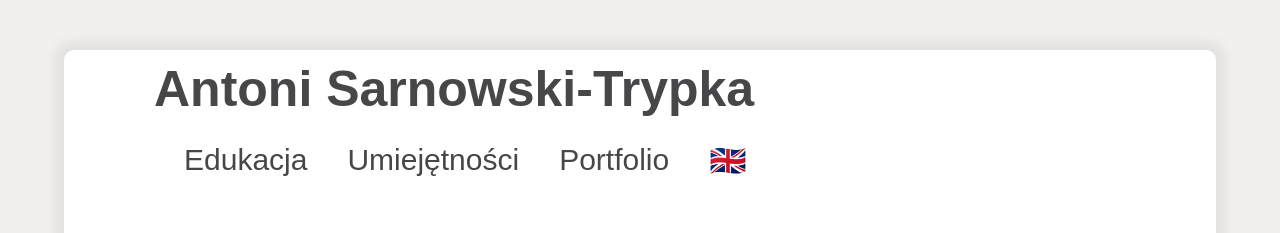
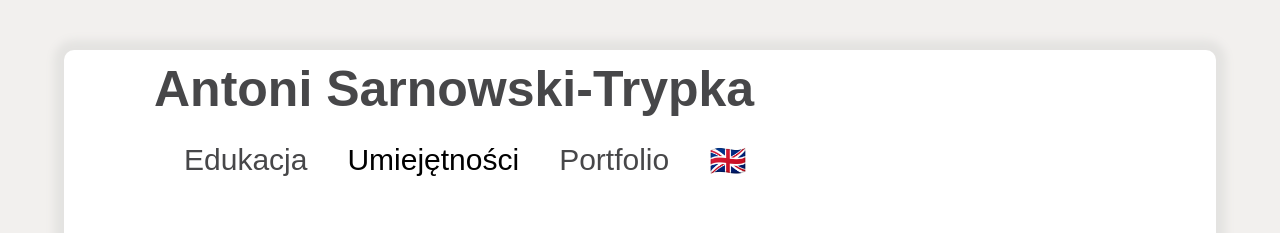
Before and after one commit to ant-st/myPortfolio, a React (Create React App) app: page /skills in a window 1280 px wide. Shown: the top 233 px of the page. Built offline with nearby package versions, Linux system fonts and the light colour scheme; a web font is replaced by a local one.

Commit message:
add NavLink

```diff
--- a/src/App/App.css
+++ b/src/App/App.css
@@ -7,6 +7,10 @@ html, body {
 a {
   color: #474749;
   text-decoration: none;
+}
+
+a.active {
+  color: black;
 }
 
 
--- a/src/App/App.js
+++ b/src/App/App.js
@@ -5,7 +5,7 @@ import {Skills, SkillsEN} from "../Skills/skills";
 import {Portfolio, PortfolioEN} from "../Portfolio/portfolio";
 import {Home, HomeEN} from "../Home/home";
 import AOS from 'aos';
-import {RouterProvider, createRoutesFromElements, Route, createBrowserRouter, Outlet, Link} from "react-router-dom";
+import {RouterProvider, createRoutesFromElements, Route, createBrowserRouter, Outlet, NavLink, Link} from "react-router-dom";
 import ErrorPage from "../errorPage";
 
 
@@ -34,9 +34,9 @@ function Root() {
                 <h1 id='navHome'><Link to="/">Antoni Sarnowski-Trypka</Link></h1>
                 <nav className="navBar">
                     <ul>
-                        <li id="navEdu"><Link to="edu">Edukacja</Link></li>
-                        <li id="navSkill"><Link to="skills">Umiejętności</Link></li>
-                        <li id="navPort"><Link to="port">Portfolio</Link></li>
+                        <li id="navEdu"><NavLink to="edu">Edukacja</NavLink></li>
+                        <li id="navSkill"><NavLink to="skills">Umiejętności</NavLink></li>
+                        <li id="navPort"><NavLink to="port">Portfolio</NavLink></li>
                         <li><Link to="en">🇬🇧</Link></li>
                     </ul>
                 </nav>
@@ -65,9 +65,9 @@ function RootEN() {
                 <h1 id='navHome'><Link to="">Antoni Sarnowski-Trypka</Link></h1>
                 <nav className="navBar">
                     <ul>
-                        <li id="navEdu"><Link to="edu">Education</Link></li>
-                        <li id="navSkill"><Link to="skills">Skills</Link></li>
-                        <li id="navPort"><Link to="port">Portfolio</Link></li>
+                        <li id="navEdu"><NavLink to="edu">Education</NavLink></li>
+                        <li id="navSkill"><NavLink to="skills">Skills</NavLink></li>
+                        <li id="navPort"><NavLink to="port">Portfolio</NavLink></li>
                         <li><Link to="/">🇵🇱</Link></li>
                     </ul>
                 </nav>
```
